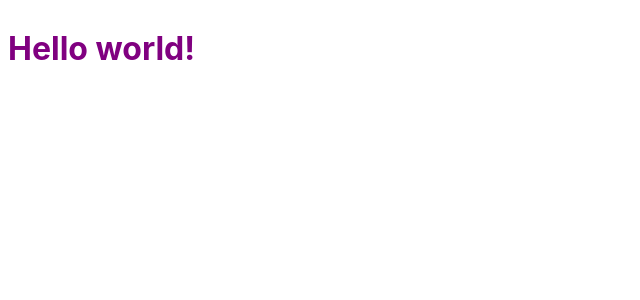
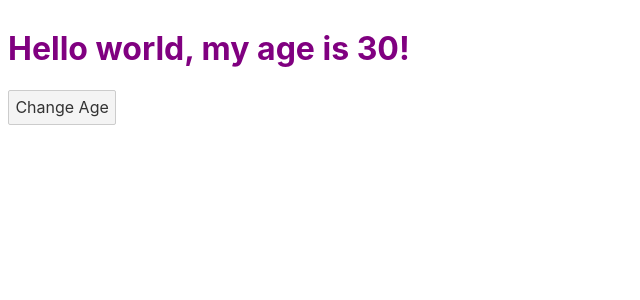
Before and after one commit to Sauriel/learning-something-new, a Svelte app in the folder svelte/01-first-app/: page / in a window 1280 px wide. Shown: the top 300 px of the page, without its empty margins (0-640 px from the left). Built offline with nearby package versions, Linux system fonts and the light colour scheme.

Commit message:
first svelte change

```diff
--- a/svelte/01-first-app/src/App.svelte
+++ b/svelte/01-first-app/src/App.svelte
@@ -1,5 +1,10 @@
 <script>
 	export let name;
+	let age = 30;
+
+	function incrementAge() {
+		age = age + 1;
+	}
 </script>
 
 <style>
@@ -8,4 +13,5 @@
 	}
 </style>
 
-<h1>Hello {name}!</h1>
+<h1>Hello {name}, my age is {age}!</h1>
+<button on:click="{incrementAge}">Change Age</button>
```
